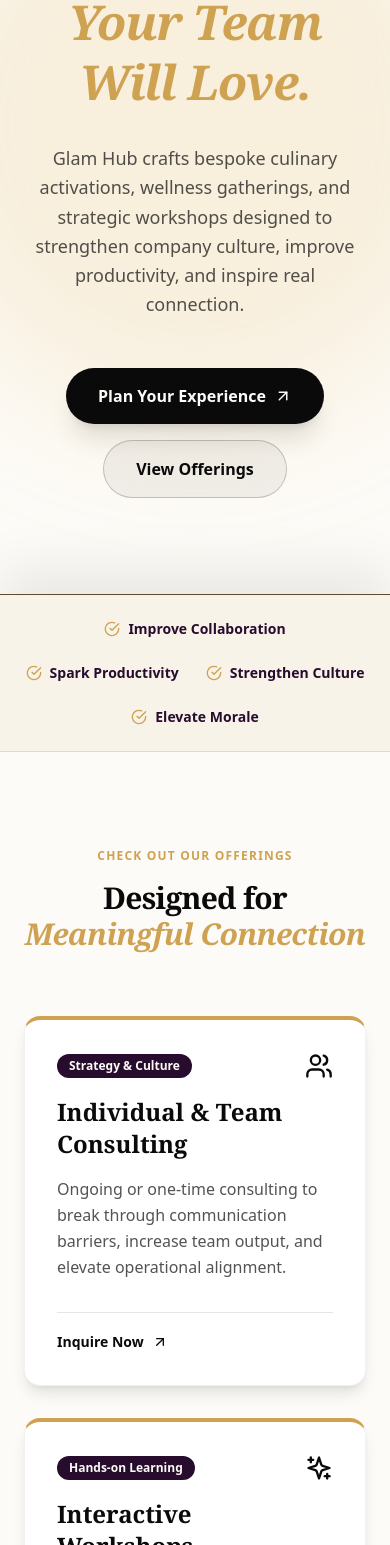
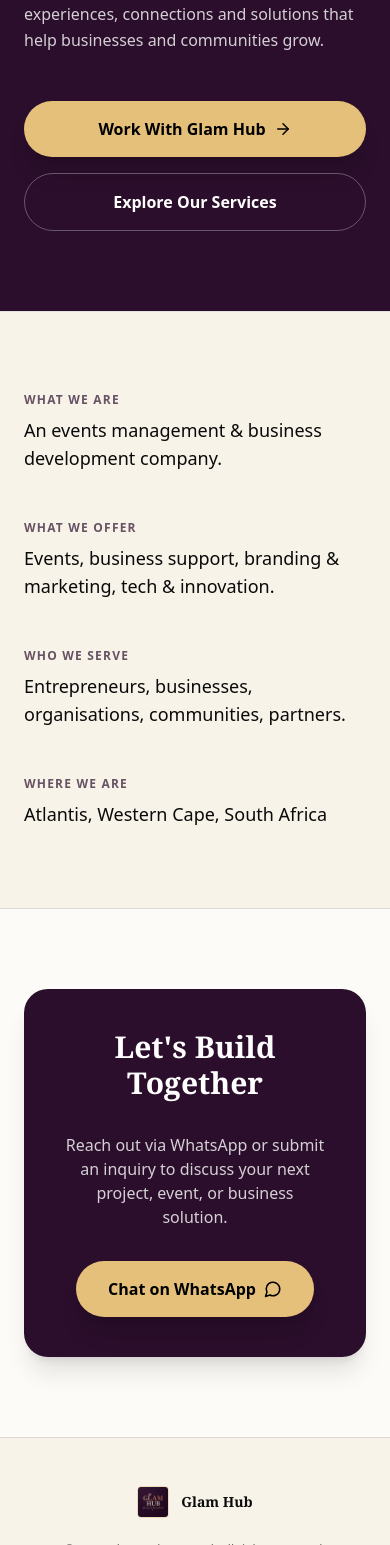
Before and after one commit to radleymeyer-ship-it/Glamhub, a React (Vite) app: page / in a window 390 px wide. Shown: the part 423-1968 px from the top of the page. Built offline with nearby package versions, Linux system fonts and the light colour scheme; a web font is replaced by a local one.

Commit message:
Text animation

```diff
--- a/src/App.jsx
+++ b/src/App.jsx
@@ -1,72 +1,20 @@
 import { useState } from 'react'
-import { BrowserRouter, Link, Route, Routes } from 'react-router-dom'
+import { BrowserRouter, Route, Routes } from 'react-router-dom'
 import {
+  ArrowRight,
   ArrowUpRight,
-  CheckCircle,
-  Clock,
   Facebook,
-  HeartHandshake,
   Instagram,
   Mail,
   Menu,
   MessageCircle,
-  Quote,
-  Sparkles,
-  Star,
   Twitter,
-  Users,
-  Utensils,
   X,
 } from 'lucide-react'
 import logoUrl from '../glamhublogo.jpeg'
 import ProjectsPage from './ProjectsPage.jsx'
 
 const WHATSAPP_URL = 'https://wa.me/message/3AYEEDG6LF4RF1'
-
-const services = [
-  {
-    title: 'Individual & Team Consulting',
-    description: 'Ongoing or one-time consulting to break through communication barriers, increase team output, and elevate operational alignment.',
-    tag: 'Strategy & Culture',
-    icon: Users,
-  },
-  {
-    title: 'Interactive Workshops',
-    description: 'Curated experiences designed to break up demanding schedules, encourage organic networking, and spark fresh creativity.',
-    tag: 'Hands-on Learning',
-    icon: Sparkles,
-  },
-  {
-    title: 'Curated Team Gatherings',
-    description: 'Unique culinary, tasting, and networking experiences held at boutique venues for high-impact connection.',
-    tag: 'Bespoke Events',
-    icon: Utensils,
-  },
-  {
-    title: 'Tailored Retreats & Activations',
-    description: 'End-to-end event planning, brand launches, and team-building getaways customized to fit your company culture.',
-    tag: 'Custom Experiences',
-    icon: HeartHandshake,
-  },
-]
-
-const testimonials = [
-  {
-    quote: 'They customized the perfect team building event for our division. We kept talking about the experience for weeks afterwards!',
-    author: 'Gabriela L.',
-    role: 'Vanderbilt University',
-  },
-  {
-    quote: 'Their passion and attention to detail are infectious. Our leadership and staff felt fully engaged and rejuvenated.',
-    author: 'Lauren S.',
-    role: 'Enterprise Partner',
-  },
-  {
-    quote: 'Brought us out of our comfort zones to reach our full potential. Absolute 5-star coordination from start to finish.',
-    author: 'Bill B.',
-    role: 'Nissan Global',
-  },
-]
 
 function App() {
   const [menuOpen, setMenuOpen] = useState(false)
@@ -86,18 +34,13 @@
               <Navbar menuOpen={menuOpen} setMenuOpen={setMenuOpen} onContact={openContact} />
 
               <main className="relative">
-                {/* 1. STICKY HERO */}
-                <div className="sticky-hero flex flex-col justify-center">
-                  <Hero onContact={openContact} />
-                </div>
+                {/* Hero Section */}
+                <Hero onContact={openContact} />
 
-                {/* 2. CURTAIN CONTENT */}
-                <div className="curtain-content shadow-[0_-25px_50px_rgba(0,0,0,0.08)] border-t border-[#E5C07B]/40 bg-[#FDFBF7]">
-                  <ValueBanner />
-                  <ServicesSection onContact={openContact} />
-                  <BoutiqueFeature onContact={openContact} />
-                  <TestimonialsSection />
-                  <ContactSection onContact={openContact} />
+                {/* Main Content Sections */}
+                <div className="border-t border-black/10 bg-[#FDFBF7]">
+                  <OverviewSection />
+                  <ContactSection />
                   <Footer />
                 </div>
               </main>
@@ -114,7 +57,7 @@
 function Navbar({ menuOpen, setMenuOpen, onContact }) {
   const menuItems = [
     { label: 'SERVICES', href: '#services', isExternal: false },
-    { label: 'ABOUT', href: '#why-us', isExternal: false },
+    { label: 'ABOUT', href: '#about', isExternal: false },
     { label: 'CONTACT', href: WHATSAPP_URL, isExternal: true },
     { label: 'SAY HI', href: WHATSAPP_URL, isExternal: true },
   ]
@@ -128,22 +71,21 @@
 
   return (
     <>
-      {/* Top Main Navigation Header */}
       <header className="sticky top-0 z-50 w-full border-b border-black/10 bg-[#FDFBF7]/90 backdrop-blur-md">
         <nav className="mx-auto flex max-w-7xl items-center justify-between px-6 py-4 lg:px-8">
           <a className="flex items-center gap-3 transition-transform hover:scale-105" href="#top">
             <img className="h-10 w-auto rounded object-cover border border-[#CFA252]/40" src={logoUrl} alt="Glam Hub Logo" />
-            <span className="text-xl font-bold tracking-tight text-[#0A0A0A] font-serif">GLAM HUB</span>
+            <span className="text-xl font-bold tracking-tight text-[#0A0A0A] font-serif">Glam Hub</span>
           </a>
 
           {/* Desktop Links */}
           <div className="hidden md:flex md:items-center md:gap-8">
+            <a href="#about" className="text-sm font-medium text-[#0A0A0A]/80 hover:text-[#CFA252] transition">About</a>
             <a href="#services" className="text-sm font-medium text-[#0A0A0A]/80 hover:text-[#CFA252] transition">Services</a>
-            <a href="#why-us" className="text-sm font-medium text-[#0A0A0A]/80 hover:text-[#CFA252] transition">About</a>
             <a href={WHATSAPP_URL} target="_blank" rel="noopener noreferrer" className="text-sm font-medium text-[#0A0A0A]/80 hover:text-[#CFA252] transition">Contact</a>
             <a href={WHATSAPP_URL} target="_blank" rel="noopener noreferrer" className="text-sm font-medium text-[#0A0A0A]/80 hover:text-[#CFA252] transition">Say Hi</a>
             <button className="flex items-center justify-center gap-2 rounded-full bg-[#0A0A0A] px-6 py-2.5 text-sm font-bold text-[#FDFBF7] transition-all hover:bg-[#CFA252] hover:text-black" onClick={onContact}>
-              Get Started <ArrowUpRight size={16} />
+              Work With Glam Hub <ArrowUpRight size={16} />
             </button>
           </div>
 
@@ -154,10 +96,9 @@
         </nav>
       </header>
 
-      {/* Full-Screen Overlay Mobile Menu (Light Cream Theme) */}
+      {/* Full-Screen Overlay Mobile Menu */}
       {menuOpen && (
         <div className="fixed inset-0 z-[100] flex flex-col justify-between bg-[#FDFBF7] px-8 py-10 text-[#0A0A0A] animate-fade-in-up">
-          {/* Header Row: Close Button, Logo, Social Icons */}
           <div className="flex items-center justify-between">
             <button className="p-2 text-[#0A0A0A] hover:text-[#CFA252] transition" onClick={() => setMenuOpen(false)}>
               <X size={32} />
@@ -167,7 +108,7 @@
               <img className="h-12 w-auto rounded border border-[#CFA252]/40" src={logoUrl} alt="Glam Hub Logo" />
             </a>
 
-            <div className="flex flex-col gap-3 text-[#280C2E]">
+            <div className="flex flex-col gap-3 text-[#2A0E2B]">
               <a href={WHATSAPP_URL} target="_blank" rel="noopener noreferrer" className="hover:scale-110 transition-transform"><Mail size={20} /></a>
               <a href="#" className="hover:scale-110 transition-transform"><Instagram size={20} /></a>
               <a href="#" className="hover:scale-110 transition-transform"><Twitter size={20} /></a>
@@ -175,7 +116,6 @@
             </div>
           </div>
 
-          {/* Centered Large Bold Typography Links */}
           <div className="flex flex-col items-center justify-center gap-8 py-12 text-center">
             {menuItems.map((item) => (
               <a
@@ -192,16 +132,15 @@
             ))}
           </div>
 
-          {/* Bottom Action Button */}
           <div className="text-center pb-4">
             <button
-              className="rounded-full bg-[#0A0A0A] px-8 py-3.5 text-base font-bold text-[#FDFBF7] transition-all hover:bg-[#CFA252] hover:text-black"
+              className="rounded-full bg-[#2A0E2B] px-8 py-3.5 text-base font-bold text-white transition-all hover:bg-[#CFA252] hover:text-black"
               onClick={() => {
                 setMenuOpen(false)
                 window.open(WHATSAPP_URL, '_blank', 'noopener,noreferrer')
               }}
             >
-              CHAT ON WHATSAPP
+              Chat on WhatsApp
             </button>
           </div>
         </div>
@@ -212,30 +151,37 @@
 
 function Hero({ onContact }) {
   return (
-    <section className="relative overflow-hidden py-24 lg:py-32 bg-[#FDFBF7]" id="top">
-      {/* Background Subtle Radial Glow */}
-      <div className="absolute top-1/2 left-1/2 -translate-x-1/2 -translate-y-1/2 w-[600px] h-[600px] bg-[#E5C07B]/20 rounded-full blur-3xl pointer-events-none" />
-
-      <div className="relative z-10 mx-auto max-w-7xl px-6 lg:px-8 text-center space-y-8 animate-fade-in-up">
-        <div className="inline-flex items-center gap-2 rounded-full border border-[#CFA252]/40 bg-[#280C2E]/10 px-4 py-1.5 text-xs font-semibold text-[#280C2E] transition-transform hover:scale-105">
-          <Sparkles size={14} className="animate-pulse text-[#CFA252]" /> Boutique Events &amp; Team Experiences
+    <section className="relative overflow-hidden py-20 lg:py-28 bg-[#2A0E2B] text-white" id="top">
+      <div className="relative z-10 mx-auto max-w-4xl px-6 lg:px-8 text-left space-y-8 animate-fade-in-up">
+        {/* Category Tagline */}
+        <div className="text-xs sm:text-sm font-bold tracking-widest text-[#E5C07B] uppercase">
+          EVENTS · BUSINESS · BRANDING · TECH
         </div>
 
-        <h1 className="mx-auto max-w-4xl text-5xl font-bold tracking-tight text-[#0A0A0A] sm:text-6xl lg:text-7xl font-serif leading-tight">
-          Team Building &amp; Event Experiences <br />
-          <span className="italic text-[#CFA252]">Your Team Will Love.</span>
+        {/* Main Heading */}
+        <h1 className="text-4xl font-serif font-semibold tracking-tight sm:text-6xl lg:text-7xl leading-tight">
+          Where People, Business &amp; Ideas Connect.
         </h1>
 
-        <p className="mx-auto max-w-2xl text-lg font-normal leading-relaxed text-[#0A0A0A]/70">
-          Glam Hub crafts bespoke culinary activations, wellness gatherings, and strategic workshops designed to strengthen company culture, improve productivity, and inspire real connection.
+        {/* Subtitle Description */}
+        <p className="text-base sm:text-lg font-normal leading-relaxed text-white/80 max-w-2xl">
+          Glam Hub is an events management and business development company creating experiences, connections and solutions that help businesses and communities grow.
         </p>
 
-        <div className="flex flex-wrap items-center justify-center gap-4 pt-4">
-          <button className="flex items-center gap-2 rounded-full bg-[#0A0A0A] px-8 py-4 text-base font-bold text-[#FDFBF7] shadow-xl transition-all duration-300 hover:bg-[#CFA252] hover:text-black hover:scale-105" onClick={onContact}>
-            Plan Your Experience <ArrowUpRight size={18} />
+        {/* Action Buttons */}
+        <div className="flex flex-col sm:flex-row items-stretch sm:items-center gap-4 pt-4 max-w-md">
+          <button
+            onClick={onContact}
+            className="flex items-center justify-center gap-2 rounded-full bg-[#E5C07B] px-8 py-4 text-base font-bold text-black shadow-xl transition-all duration-300 hover:bg-white hover:scale-105"
+          >
+            Work With Glam Hub <ArrowRight size={18} />
           </button>
-          <a className="flex items-center gap-2 rounded-full border border-black/20 bg-black/5 px-8 py-4 text-base font-semibold text-[#0A0A0A] transition-all duration-300 hover:bg-black/10 hover:border-[#CFA252]" href="#services">
-            View Offerings
+
+          <a
+            href="#services"
+            className="flex items-center justify-center gap-2 rounded-full border border-white/30 bg-transparent px-8 py-4 text-base font-semibold text-white transition-all duration-300 hover:bg-white/10"
+          >
+            Explore Our Services
           </a>
         </div>
       </div>
@@ -243,158 +189,71 @@
   )
 }
 
-function ValueBanner() {
-  const points = ['Improve Collaboration', 'Spark Productivity', 'Strengthen Culture', 'Elevate Morale']
+function OverviewSection() {
   return (
-    <div className="border-b border-black/10 bg-[#F7F3E9] py-6">
-      <div className="mx-auto flex max-w-7xl flex-wrap items-center justify-around gap-6 px-6 text-sm font-semibold text-[#280C2E]">
-        {points.map((pt) => (
-          <div key={pt} className="flex items-center gap-2 transition-transform hover:scale-105">
-            <CheckCircle size={16} className="text-[#CFA252]" />
-            <span>{pt}</span>
+    <section className="py-20 bg-[#F7F3E9] border-b border-black/10" id="about">
+      <div className="mx-auto max-w-3xl px-6 lg:px-8 space-y-12">
+        {/* WHAT WE ARE */}
+        <div className="space-y-2">
+          <div className="text-xs font-bold tracking-widest text-[#2A0E2B]/70 uppercase">
+            WHAT WE ARE
           </div>
-        ))}
-      </div>
-    </div>
-  )
-}
-
-function ServicesSection({ onContact }) {
-  return (
-    <section className="py-24 bg-[#FDFBF7] border-b border-black/10" id="services">
-      <div className="mx-auto max-w-7xl px-6 lg:px-8 space-y-16">
-        <div className="text-center space-y-4 animate-fade-in-up">
-          <div className="text-xs font-bold tracking-widest text-[#CFA252] uppercase">Check Out Our Offerings</div>
-          <h2 className="text-3xl font-bold tracking-tight text-[#0A0A0A] sm:text-4xl font-serif">
-            Designed for <span className="italic text-[#CFA252]">Meaningful Connection</span>
-          </h2>
+          <p className="text-lg sm:text-xl font-medium text-[#0A0A0A]">
+            An events management &amp; business development company.
+          </p>
         </div>
 
-        <div className="grid grid-cols-1 gap-8 md:grid-cols-2">
-          {services.map((item) => {
-            const IconComponent = item.icon
-            return (
-              <div
-                key={item.title}
-                className="group flex flex-col justify-between rounded-2xl bg-white p-8 text-black shadow-lg border border-black/5 border-t-4 border-t-[#CFA252] transition-all duration-300 hover:-translate-y-2 hover:shadow-xl"
-              >
-                <div className="space-y-4">
-                  <div className="flex items-center justify-between">
-                    <span className="rounded-full bg-[#280C2E] px-3 py-1 text-xs font-bold text-[#FDFBF7] transition-transform group-hover:scale-105">
-                      {item.tag}
-                    </span>
-                    <IconComponent size={28} className="text-[#0A0A0A] transition-transform duration-300 group-hover:rotate-6 group-hover:text-[#CFA252]" />
-                  </div>
-                  <h3 className="text-2xl font-bold text-[#0A0A0A] font-serif transition-colors group-hover:text-[#280C2E]">{item.title}</h3>
-                  <p className="text-base font-normal leading-relaxed text-[#0A0A0A]/70">{item.description}</p>
-                </div>
-                <div className="mt-8 pt-4 border-t border-black/10">
-                  <button onClick={onContact} className="inline-flex items-center gap-2 text-sm font-bold text-[#0A0A0A] hover:text-[#CFA252] transition-colors">
-                    Inquire Now <ArrowUpRight size={16} className="transition-transform group-hover:translate-x-1 group-hover:-translate-y-1" />
-                  </button>
-                </div>
-              </div>
-            )
-          })}
+        {/* WHAT WE OFFER */}
+        <div className="space-y-2" id="services">
+          <div className="text-xs font-bold tracking-widest text-[#2A0E2B]/70 uppercase">
+            WHAT WE OFFER
+          </div>
+          <p className="text-lg sm:text-xl font-medium text-[#0A0A0A]">
+            Events, business support, branding &amp; marketing, tech &amp; innovation.
+          </p>
+        </div>
+
+        {/* WHO WE SERVE */}
+        <div className="space-y-2">
+          <div className="text-xs font-bold tracking-widest text-[#2A0E2B]/70 uppercase">
+            WHO WE SERVE
+          </div>
+          <p className="text-lg sm:text-xl font-medium text-[#0A0A0A]">
+            Entrepreneurs, businesses, organisations, communities, partners.
+          </p>
+        </div>
+
+        {/* WHERE WE ARE */}
+        <div className="space-y-2">
+          <div className="text-xs font-bold tracking-widest text-[#2A0E2B]/70 uppercase">
+            WHERE WE ARE
+          </div>
+          <p className="text-lg sm:text-xl font-medium text-[#0A0A0A]">
+            Atlantis, Western Cape, South Africa
+          </p>
         </div>
       </div>
     </section>
   )
 }
 
-function BoutiqueFeature({ onContact }) {
+function ContactSection() {
   return (
-    <section className="py-24 bg-[#F7F3E9] border-b border-black/10" id="why-us">
+    <section className="py-20 bg-[#FDFBF7]" id="contact">
       <div className="mx-auto max-w-7xl px-6 lg:px-8">
-        <div className="grid grid-cols-1 gap-12 lg:grid-cols-12 lg:items-center">
-          <div className="lg:col-span-6 space-y-6">
-            <div className="text-xs font-bold tracking-widest text-[#CFA252] uppercase">Boutique Approach</div>
-            <h2 className="text-3xl font-bold text-[#0A0A0A] sm:text-4xl font-serif">
-              Customizable Events.<br />
-              <span className="italic text-[#CFA252]">Zero Awkward Icebreakers.</span>
-            </h2>
-            <p className="text-base leading-relaxed text-[#0A0A0A]/70">
-              We offer a dynamic array of team building activities, culinary workshops, and wellness initiatives to create a personalized experience for your organization.
-            </p>
-            <div className="space-y-3 pt-2">
-              <div className="flex items-center gap-3 text-sm text-[#0A0A0A]">
-                <Clock size={18} className="text-[#CFA252]" />
-                <span>Flexible 1-hour sessions to multi-day team getaways</span>
-              </div>
-              <div className="flex items-center gap-3 text-sm text-[#0A0A0A]">
-                <HeartHandshake size={18} className="text-[#CFA252]" />
-                <span>Fully managed execution from brief to culmination</span>
-              </div>
-            </div>
-            <div className="pt-4">
-              <button className="rounded-full bg-[#0A0A0A] px-8 py-3.5 text-sm font-bold text-[#FDFBF7] hover:bg-[#CFA252] hover:text-black hover:scale-105 transition-all duration-300" onClick={onContact}>
-                Let's Customize Yours
-              </button>
-            </div>
-          </div>
-
-          <div className="lg:col-span-6 rounded-2xl bg-white p-8 text-black shadow-xl border border-black/10 space-y-6 animate-float">
-            <div className="flex items-center gap-2 text-[#CFA252]">
-              {[...Array(5)].map((_, i) => (
-                <Star key={i} size={18} fill="#CFA252" />
-              ))}
-            </div>
-            <p className="text-xl font-serif font-bold leading-relaxed text-[#0A0A0A]">
-              "Instead of another forgettable meeting, our team got an interactive experience that built genuine camaraderie."
-            </p>
-            <div className="border-t border-black/10 pt-4">
-              <div className="text-sm font-bold text-[#0A0A0A]">Trusted by Corporate Teams</div>
-              <div className="text-xs text-black/60">Atlantis &amp; Western Cape Region</div>
-            </div>
-          </div>
-        </div>
-      </div>
-    </section>
-  )
-}
-
-function TestimonialsSection() {
-  return (
-    <section className="py-24 bg-[#FDFBF7] border-b border-black/10" id="reviews">
-      <div className="mx-auto max-w-7xl px-6 lg:px-8 space-y-16">
-        <div className="text-center space-y-4">
-          <div className="text-xs font-bold tracking-widest text-[#CFA252] uppercase">Client Stories</div>
-          <h2 className="text-3xl font-bold text-[#0A0A0A] sm:text-4xl font-serif">
-            Trusted by <span className="italic text-[#CFA252]">Forward-Thinking</span> Teams
+        <div className="rounded-3xl bg-[#2A0E2B] p-10 lg:p-16 text-center space-y-8 shadow-xl text-white">
+          <h2 className="text-3xl font-bold sm:text-5xl font-serif">
+            Let's Build Together
           </h2>
-        </div>
-
-        <div className="grid grid-cols-1 gap-8 md:grid-cols-3">
-          {testimonials.map((t) => (
-            <div key={t.author} className="flex flex-col justify-between rounded-2xl border border-black/10 bg-white p-8 space-y-6 transition-all duration-300 hover:border-[#CFA252] hover:shadow-lg hover:-translate-y-1">
-              <Quote size={28} className="text-[#CFA252]" />
-              <p className="text-sm leading-relaxed text-[#0A0A0A]/80 font-normal">"{t.quote}"</p>
-              <div className="border-t border-black/10 pt-4">
-                <div className="text-sm font-bold text-[#0A0A0A]">{t.author}</div>
-                <div className="text-xs text-[#280C2E] font-semibold">{t.role}</div>
-              </div>
-            </div>
-          ))}
-        </div>
-      </div>
-    </section>
-  )
-}
-
-function ContactSection({ onContact }) {
-  return (
-    <section className="py-24 bg-[#FDFBF7]" id="contact">
-      <div className="mx-auto max-w-7xl px-6 lg:px-8">
-        <div className="rounded-3xl bg-[#F7F3E9] p-10 lg:p-16 text-center space-y-8 border border-black/10 shadow-lg">
-          <h2 className="text-3xl font-bold text-[#0A0A0A] sm:text-5xl font-serif">
-            Ready to <span className="italic text-[#CFA252]">Bring Your Team Together?</span>
-          </h2>
-          <p className="mx-auto max-w-xl text-base text-[#0A0A0A]/70">
-            Fill out a quick request or send us a message. Leave the event design and execution to us!
+          <p className="mx-auto max-w-xl text-base text-white/80">
+            Reach out via WhatsApp or submit an inquiry to discuss your next project, event, or business solution.
           </p>
           <div className="flex flex-wrap items-center justify-center gap-4">
-            <button className="flex items-center gap-2 rounded-full bg-[#0A0A0A] px-8 py-4 text-base font-bold text-[#FDFBF7] hover:bg-[#CFA252] hover:text-black hover:scale-105 transition-all duration-300 shadow-xl" onClick={() => window.open(WHATSAPP_URL, '_blank', 'noopener,noreferrer')}>
-              Talk on WhatsApp <MessageCircle size={18} />
+            <button
+              className="flex items-center gap-2 rounded-full bg-[#E5C07B] px-8 py-4 text-base font-bold text-black hover:bg-white hover:scale-105 transition-all duration-300 shadow-xl"
+              onClick={() => window.open(WHATSAPP_URL, '_blank', 'noopener,noreferrer')}
+            >
+              Chat on WhatsApp <MessageCircle size={18} />
             </button>
           </div>
         </div>
@@ -409,10 +268,10 @@
       <div className="mx-auto flex max-w-7xl flex-col items-center justify-between gap-6 px-6 sm:flex-row lg:px-8">
         <a className="flex items-center gap-3" href="#top">
           <img className="h-8 w-auto rounded border border-[#CFA252]/30" src={logoUrl} alt="Glam Hub Logo" />
-          <span className="text-sm font-bold text-[#0A0A0A] font-serif">GLAM HUB</span>
+          <span className="text-sm font-bold text-[#0A0A0A] font-serif">Glam Hub</span>
         </a>
         <span className="text-xs">© 2026 Glam Hub (Pty) Ltd. All rights reserved.</span>
-        <span className="text-xs text-[#0A0A0A]/60">Boutique Events &amp; Experiences</span>
+        <span className="text-xs text-[#0A0A0A]/60">Events &amp; Business Development</span>
       </div>
     </footer>
   )
@@ -426,8 +285,8 @@
           <X size={20} />
         </button>
         <div>
-          <div className="text-xs font-bold text-[#280C2E] uppercase tracking-wider">Start A Conversation</div>
-          <h2 className="text-2xl font-bold text-black mt-1 font-serif">Plan Your Event</h2>
+          <div className="text-xs font-bold text-[#2A0E2B] uppercase tracking-wider">Work With Glam Hub</div>
+          <h2 className="text-2xl font-bold text-black mt-1 font-serif">Send an Inquiry</h2>
         </div>
         <form className="space-y-4" onSubmit={(e) => { e.preventDefault(); window.open(WHATSAPP_URL, '_blank') }}>
           <div>
@@ -435,14 +294,14 @@
             <input required placeholder="Your name" className="w-full rounded-lg border border-black/20 bg-white px-3 py-2 text-sm text-black focus:border-[#CFA252] focus:outline-none" />
           </div>
           <div>
-            <label className="block text-xs font-bold text-black mb-1">Company / Team</label>
+            <label className="block text-xs font-bold text-black mb-1">Company / Organization</label>
             <input required placeholder="Organization name" className="w-full rounded-lg border border-black/20 bg-white px-3 py-2 text-sm text-black focus:border-[#CFA252] focus:outline-none" />
           </div>
           <div>
-            <label className="block text-xs font-bold text-black mb-1">Event Goals</label>
-            <textarea required rows="3" placeholder="Tell us what you have in mind..." className="w-full rounded-lg border border-black/20 bg-white px-3 py-2 text-sm text-black focus:border-[#CFA252] focus:outline-none" />
+            <label className="block text-xs font-bold text-black mb-1">How can we help?</label>
+            <textarea required rows="3" placeholder="Tell us about your project or event..." className="w-full rounded-lg border border-black/20 bg-white px-3 py-2 text-sm text-black focus:border-[#CFA252] focus:outline-none" />
           </div>
-          <button className="w-full rounded-full bg-[#0A0A0A] py-3 text-sm font-bold text-[#FDFBF7] hover:bg-[#CFA252] hover:text-black transition-all duration-300" type="submit">
+          <button className="w-full rounded-full bg-[#2A0E2B] py-3 text-sm font-bold text-white hover:bg-[#CFA252] hover:text-black transition-all duration-300" type="submit">
             Send Inquiry via WhatsApp
           </button>
         </form>
```
